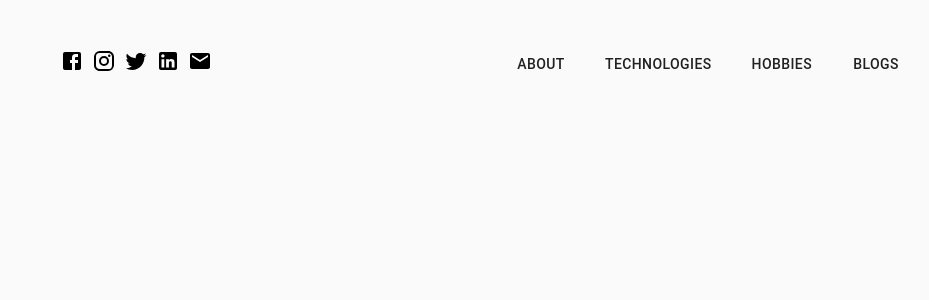
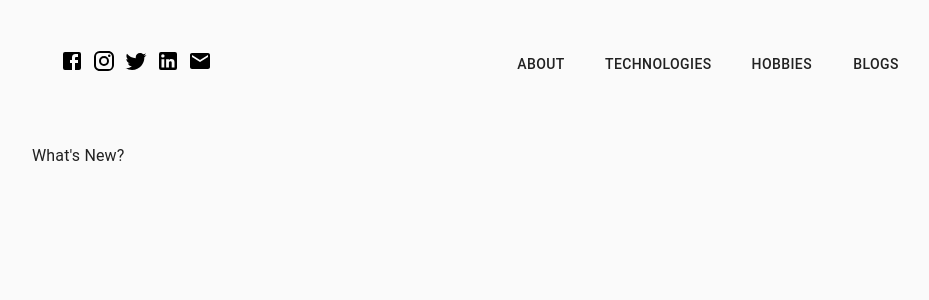
Before and after one commit to pokharelsrj/personal-website, a React (Create React App) app in the folder client/: page /blogs in a window 1280 px wide. Shown: the top 300 px of the page, without its empty margins (152-1081 px from the left). Built offline with nearby package versions, Linux system fonts and the light colour scheme.

Commit message:
Add BlogsBody to blogs

```diff
--- a/client/src/pages/Blogs/Blogs.tsx
+++ b/client/src/pages/Blogs/Blogs.tsx
@@ -1,12 +1,14 @@
 import React from "react";
 import Header from "../../components/Header";
 import { CssBaseline } from "@material-ui/core";
+import BlogsBody from "../../components/BlogsBody";
 
 export const Blogs: React.FC = () => {
   return (
     <>
       <CssBaseline />
       <Header />
+      <BlogsBody />
     </>
   );
 };
```
